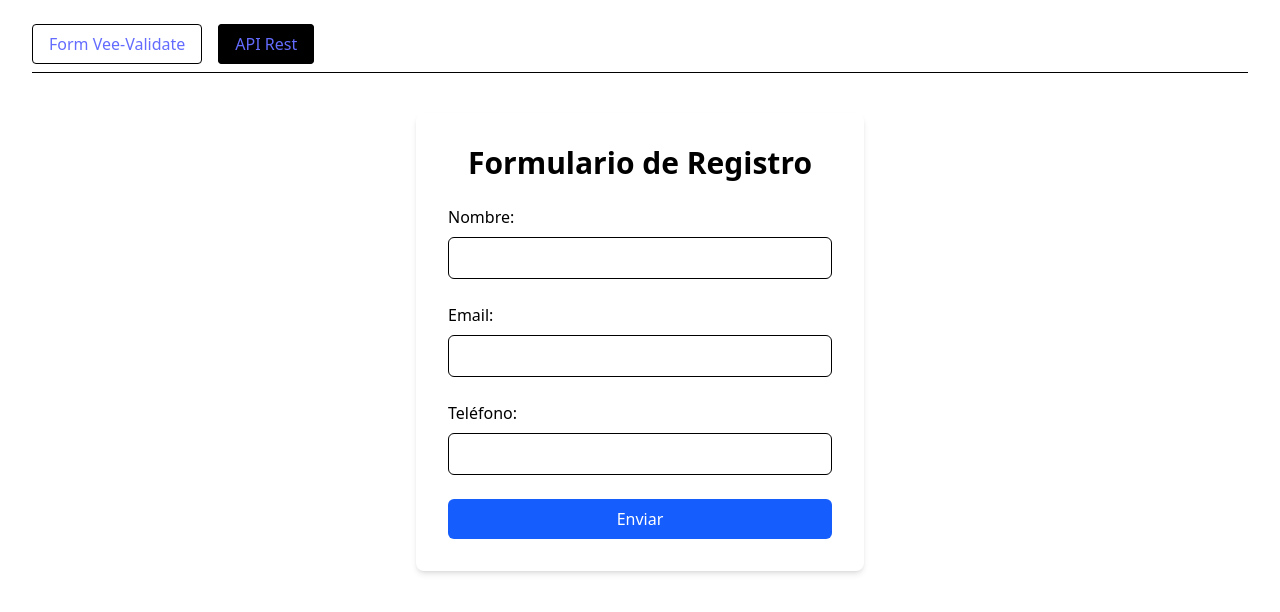
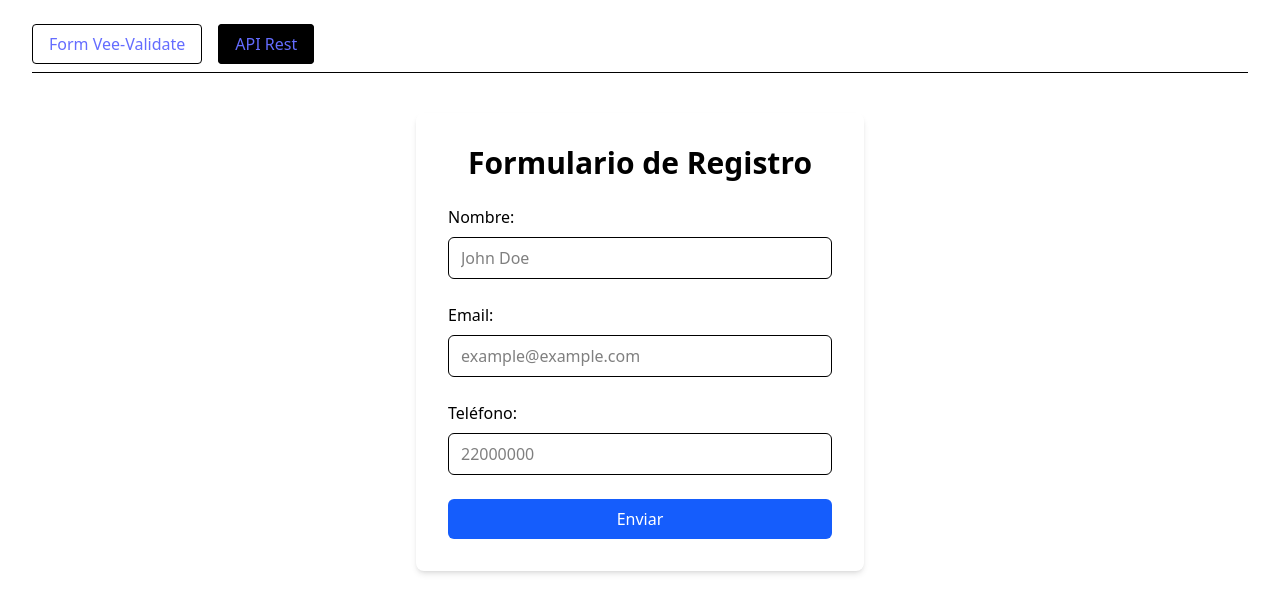
Before and after one commit to Kevv011/Tecnic-Test-Frontend, a Vue app: page / in a window 1280 px wide. Shown: the top 612 px of the page. Built offline with nearby package versions, Linux system fonts and the light colour scheme.

Commit message:
fix: Estableciendo mensajes concisos en inputs del form y validacion

```diff
--- a/src/views/FormValidate.vue
+++ b/src/views/FormValidate.vue
@@ -25,7 +25,7 @@ const schema = yup.object({
   phone: yup
     .string()
     .required("El teléfono es obligatorio")
-    .matches(/^[0-9]{8,15}$/, "Número de teléfono inválido"),
+    .matches(/^[0-9]{8,15}$/, "El número debe tener entre 8 y 15 dígitos numéricos."),
 });
 
 // Manejo de solicitud POST del form
@@ -53,7 +53,7 @@ const sendDataForm = async (values, { resetForm }) => {
       <!-- Campo Nombre -->
       <div class="flex flex-col gap-1">
         <label class="font-medium mb-1" for="name">Nombre: </label>
-        <Field class="border rounded-md px-3 py-2 focus:outline-none focus:ring-2 focus:ring-blue-400" name="name" id="name" />
+        <Field class="border rounded-md px-3 py-2 focus:outline-none focus:ring-2 focus:ring-blue-400" name="name" id="name" placeholder="John Doe" />
         <ErrorMessage name="name" v-slot="{ message }">
           <p class="text-red-500 text-sm mt-1">{{ message }}</p>
         </ErrorMessage>
@@ -62,7 +62,7 @@ const sendDataForm = async (values, { resetForm }) => {
       <!-- Campo Email -->
       <div class="flex flex-col gap-1">
         <label class="font-medium mb-1" for="email">Email: </label>
-        <Field class="border rounded-md px-3 py-2 focus:outline-none focus:ring-2 focus:ring-blue-400" name="email" id="email" />
+        <Field class="border rounded-md px-3 py-2 focus:outline-none focus:ring-2 focus:ring-blue-400" name="email" id="email" placeholder="example@example.com" />
         <ErrorMessage name="email" v-slot="{ message }">
           <p class="text-red-500 text-sm mt-1">{{ message }}</p>
         </ErrorMessage>
@@ -71,7 +71,7 @@ const sendDataForm = async (values, { resetForm }) => {
       <!-- Campo Teléfono -->
       <div class="flex flex-col gap-1">
         <label class="font-medium mb-1" for="phone">Teléfono: </label>
-        <Field class="border rounded-md px-3 py-2 focus:outline-none focus:ring-2 focus:ring-blue-400" name="phone" id="phone" />
+        <Field class="border rounded-md px-3 py-2 focus:outline-none focus:ring-2 focus:ring-blue-400" name="phone" id="phone" placeholder="22000000" />
         <ErrorMessage name="phone" v-slot="{ message }">
           <p class="text-red-500 text-sm mt-1">{{ message }}</p>
         </ErrorMessage>
```
